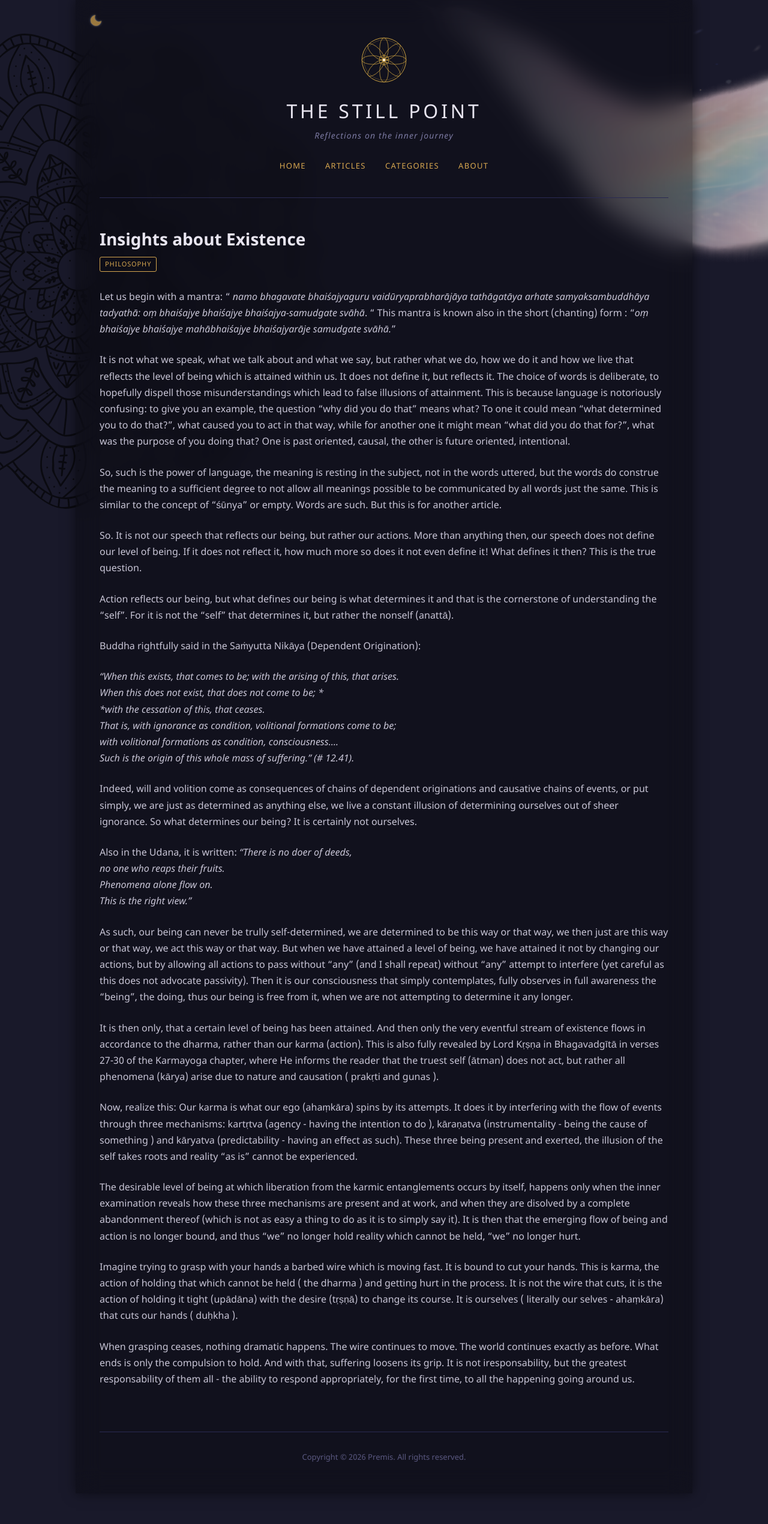
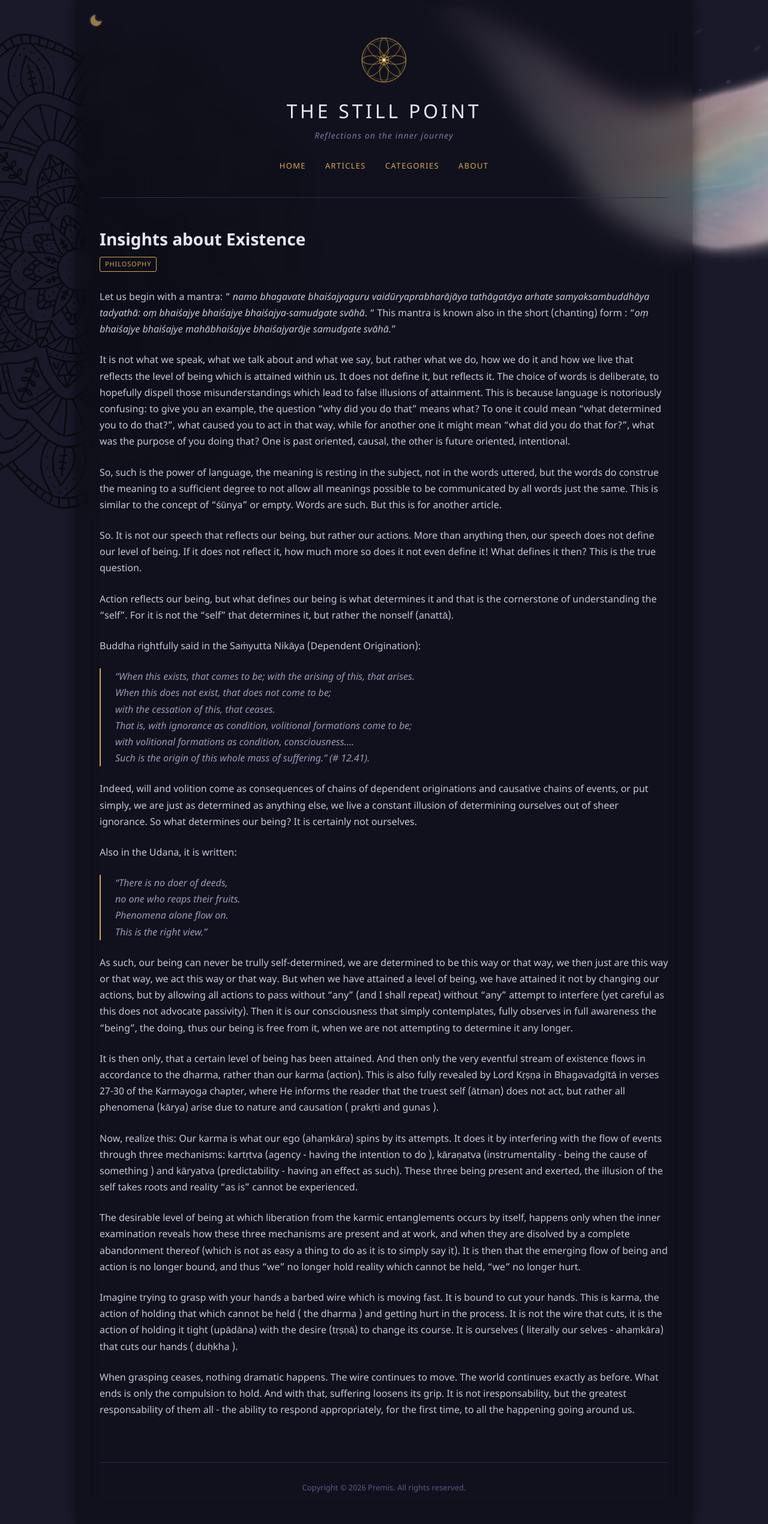
Before and after one commit to premis/premis.github.io, a Jekyll site: the page built from _articles/insights_about_existence.md, in a window 1280 px wide. Shown: the whole page at 60% size. Built offline with Jekyll 4.4.1, drawn with Linux system fonts in a browser that asks for light colours; before the commit the page ends 2489 px from its top, so only the background shows below that.

Commit message:
small article fixes

```diff
--- a/_articles/insights_about_existence.md
+++ b/_articles/insights_about_existence.md
@@ -15,21 +15,20 @@ So. It is not our speech that reflects our being, but rather our actions. More t
 Action reflects our being, but what defines our being is what determines it and that is the cornerstone of understanding the "self". For it is not the "self" that determines it, but rather the nonself (anattā).
 
 Buddha rightfully said in the Saṁyutta Nikāya (Dependent Origination):
-
-*"When this exists, that comes to be; with the arising of this, that arises.*
-*When this does not exist, that does not come to be; *
-*with the cessation of this, that ceases.*
-*That is, with ignorance as condition, volitional formations come to be;*
-*with volitional formations as condition, consciousness….*
-*Such is the origin of this whole mass of suffering." (# 12.41).*
+> "When this exists, that comes to be; with the arising of this, that arises.
+> When this does not exist, that does not come to be;
+> with the cessation of this, that ceases.
+> That is, with ignorance as condition, volitional formations come to be;
+> with volitional formations as condition, consciousness….
+> Such is the origin of this whole mass of suffering." (# 12.41).
 
 Indeed, will and volition come as consequences of chains of dependent originations and causative chains of events, or put simply, we are just as determined as anything else, we live a constant illusion of determining ourselves out of sheer ignorance. So what determines our being? It is certainly not ourselves.
 
 Also in the Udana, it is written:
-*"There is no doer of deeds,*
-*no one who reaps their fruits.*
-*Phenomena alone flow on.*
-*This is the right view."*
+> "There is no doer of deeds,
+> no one who reaps their fruits.
+> Phenomena alone flow on.
+> This is the right view."
 
 As such, our being can never be trully self-determined, we are determined to be this way or that way, we then just are this way or that way, we act this way or that way. But when we have attained a level of being, we have attained it not by changing our actions, but by allowing all actions to pass without "any" (and I shall repeat) without "any" attempt to interfere (yet careful as this does not advocate passivity). Then it is our consciousness that simply contemplates, fully observes in full awareness the "being", the doing, thus our being is free from it, when we are not attempting to determine it any longer.
 
--- a/_config.yml
+++ b/_config.yml
@@ -14,7 +14,6 @@ exclude:
   - "package.json"
   - "package-lock.json"
   - "scripts"
-  - "_writing"
   - "README.md"
   - "start.cmd"
   - "build.cmd"
--- a/assets/css/style.scss
+++ b/assets/css/style.scss
@@ -16,7 +16,7 @@ $text-dim:       #5a5880;
 
 $accent:         #d6a64f;
 $accent-hover:   #e8c060;
-$accent-coral:   #d4836d;
+$accent-coral:   #d1c0bc;
 
 $syntax-green:   #8ac48a;
 $syntax-blue:    #7ab0d4;
@@ -315,6 +315,11 @@ blockquote {
   color: $text-secondary;
 }
 
+/* Quotes in articles: distinct color */
+article blockquote {
+  /*color: $accent-coral;*/
+}
+
 img { max-width: 100%; }
 
 /* ── Code ── */
```
Also changed, not shown: _writing/2026-02-23-deceit.md (deleted, +0 -48 lines).
